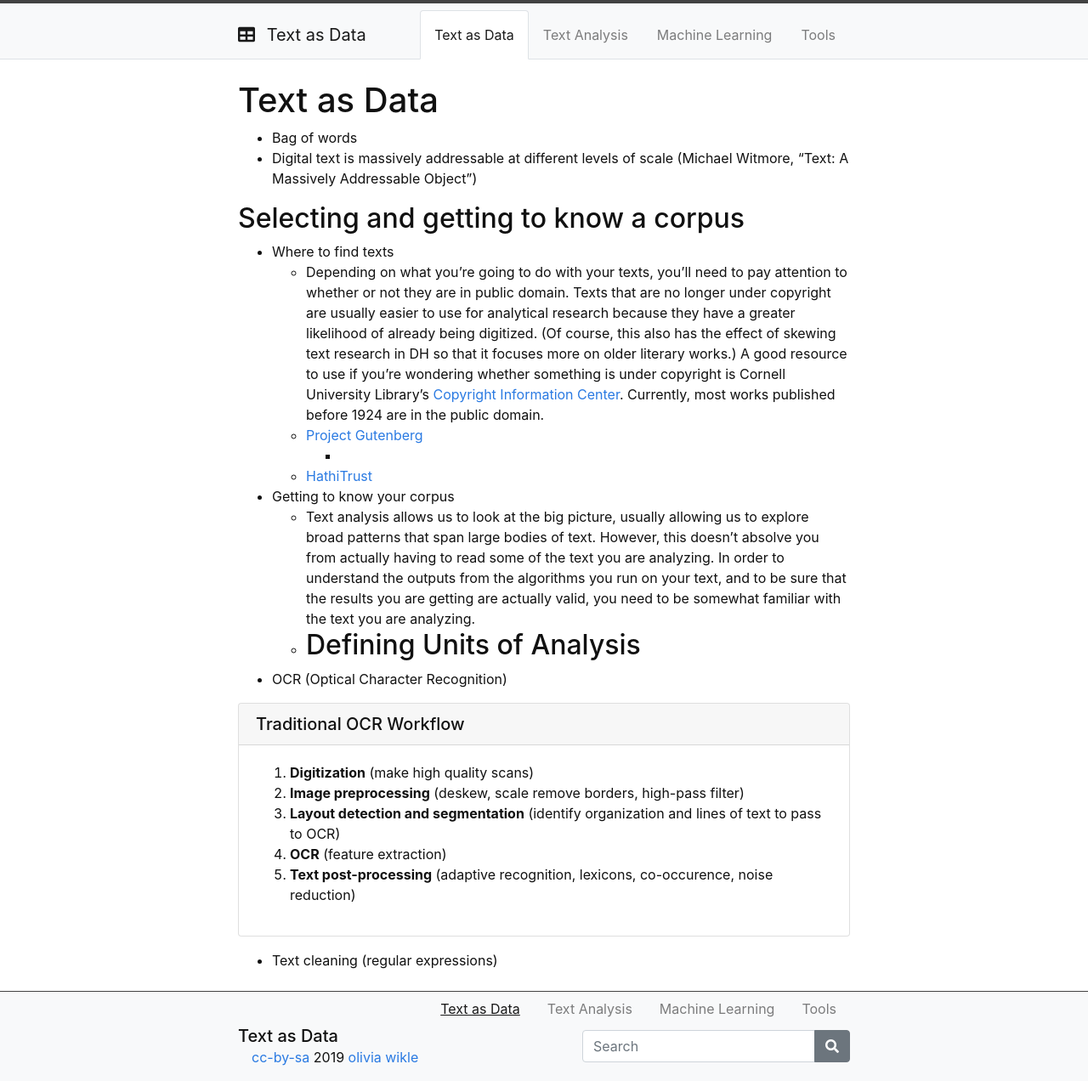
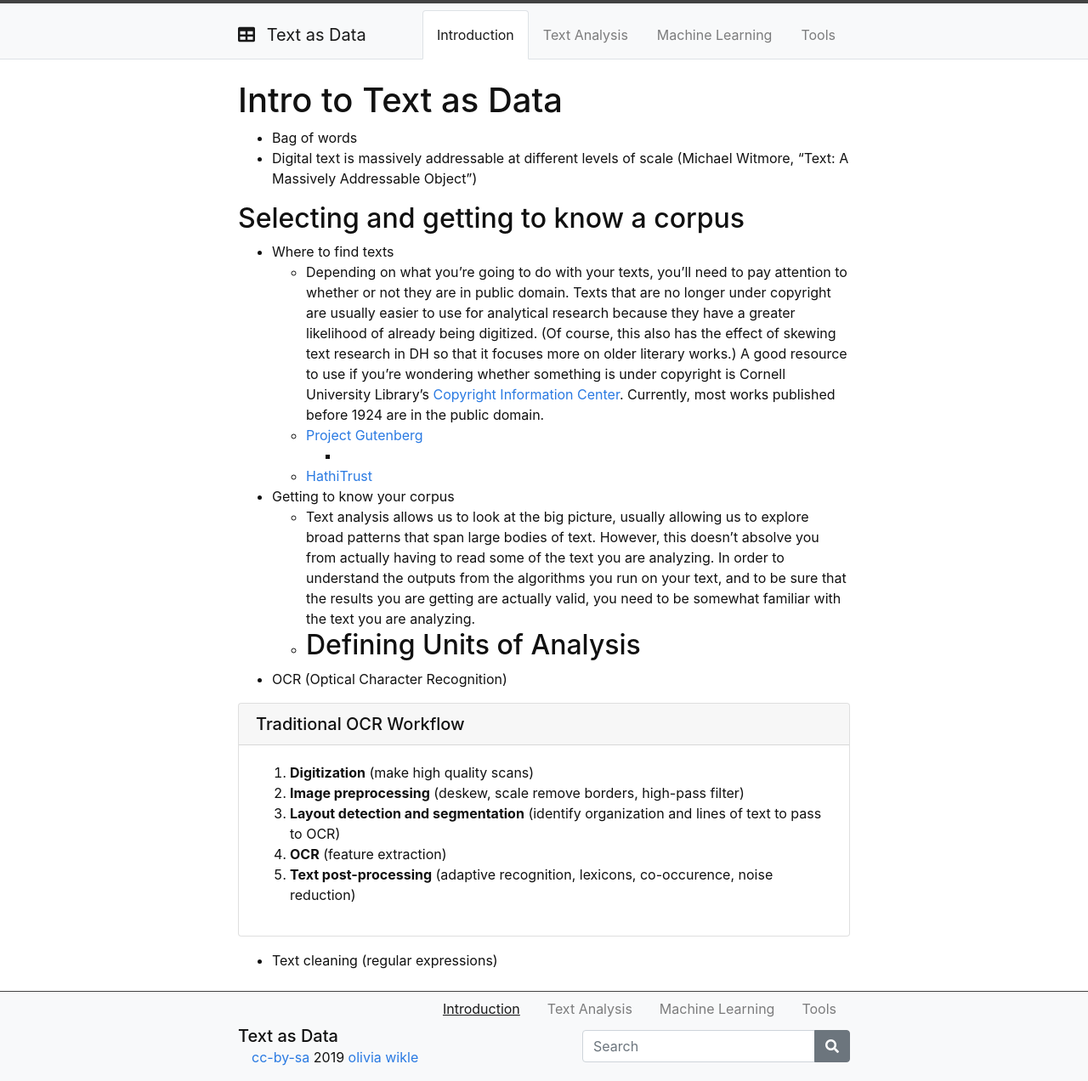
Before and after one commit to owikle/topicmodeling, a Jekyll site: the page built from content/0-intro.md, in a window 1280 px wide. Shown: the whole page at 85% size. Built offline with Jekyll 4.4.1, drawn with Linux system fonts in a browser that asks for light colours.

Commit message:
fix title

```diff
--- a/content/0-intro.md
+++ b/content/0-intro.md
@@ -1,10 +1,10 @@
 ---
-title: Text as Data
+title: Introduction
 nav: true
 layout: default
 ---
 
-# Text as Data
+# Intro to Text as Data
 - Bag of words
 - Digital text is massively addressable at different levels of scale (Michael Witmore, "Text: A Massively Addressable Object")
 
```
